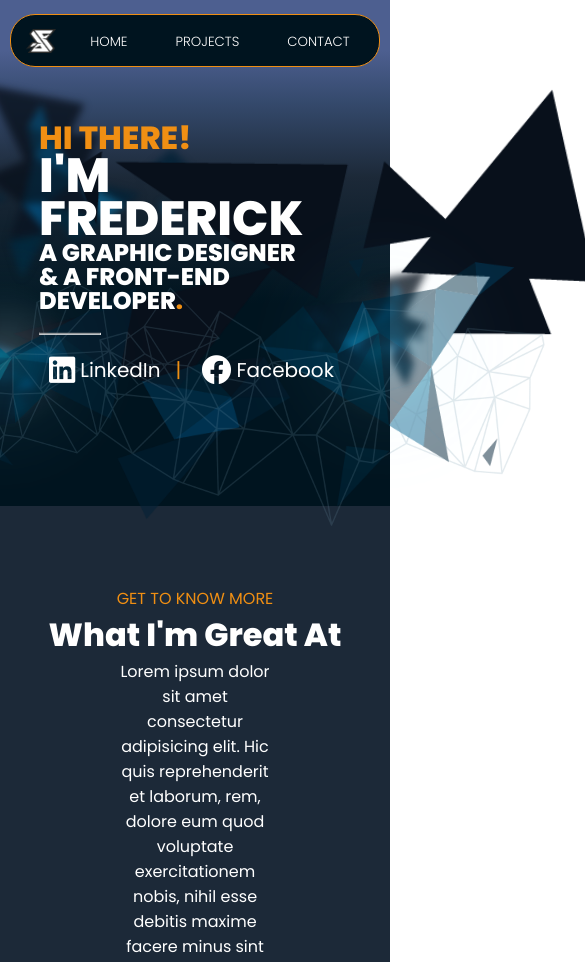
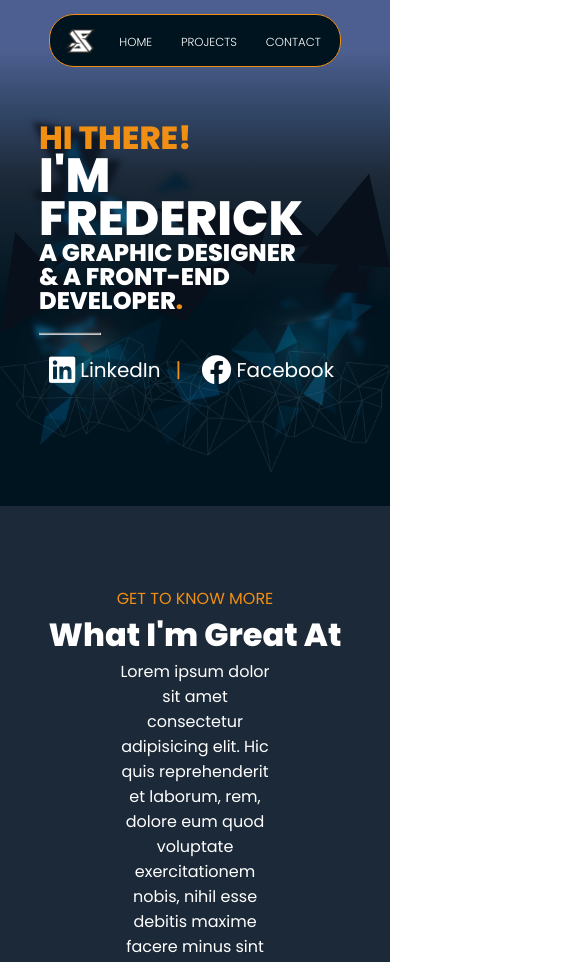
Before and after one commit to XoenLee/fnreyes-portfolio, a plain HTML site: page index.html in a window 390 px wide. Shown: the top 962 px of the page, 585 px wide, since content can reach past the window. Drawn offline with Linux system fonts and the light colour scheme.

Commit message:
Adjusted the width of the parallax

```diff
--- a/style.css
+++ b/style.css
@@ -430,6 +430,11 @@ div.client-nav-container ul a {
         margin: 0.5rem 0;
     }
 
+    header ul a {
+        font-size: 0.73rem;
+        padding: 0 0.9rem;
+    }
+
     .heroSection {
         width: 80%; /* Adjust this value as needed for smaller devices */
         max-width: none; /* Remove the max-width for smaller devices if necessary */
@@ -453,37 +458,37 @@ div.client-nav-container ul a {
 
     .blurredCrystals {
         position: absolute;
-        width: 500px;
+        width: 100%;
         transform: translate(-50%, -50%);
-        top: calc(50%);
-        left: calc(50%);
+        top: 50%;
+        left: 50%;
     }
 
     .darkCrystals {
         position: absolute;
-        width: 800px;
+        width: 100%;
         transform: translate(-50%, -50%);
-        top: calc(50%);
-        left: calc(50%);
+        top: 50%;
+        left: 50%;
         z-index: 995;
     }
 
     .lightCrystals{
         position: absolute;
-        width: 700px;
+        width: 100%;
         transform: translate(-50%, -50%);
-        top: calc(70%);
-        left: calc(50%);
+        top: 70%;
+        left: 50%;
         z-index: 997;
         opacity: 0.5;
     }
 
     .lineCrystals{
         position: absolute;
-        width: 700px;
+        width: 100%;
         transform: translate(-50%, -50%);
-        top: calc(80%);
-        left: calc(50%);
+        top: 80%;
+        left: 50%;
         z-index: 998;
         opacity: 0.2;
     }
```
